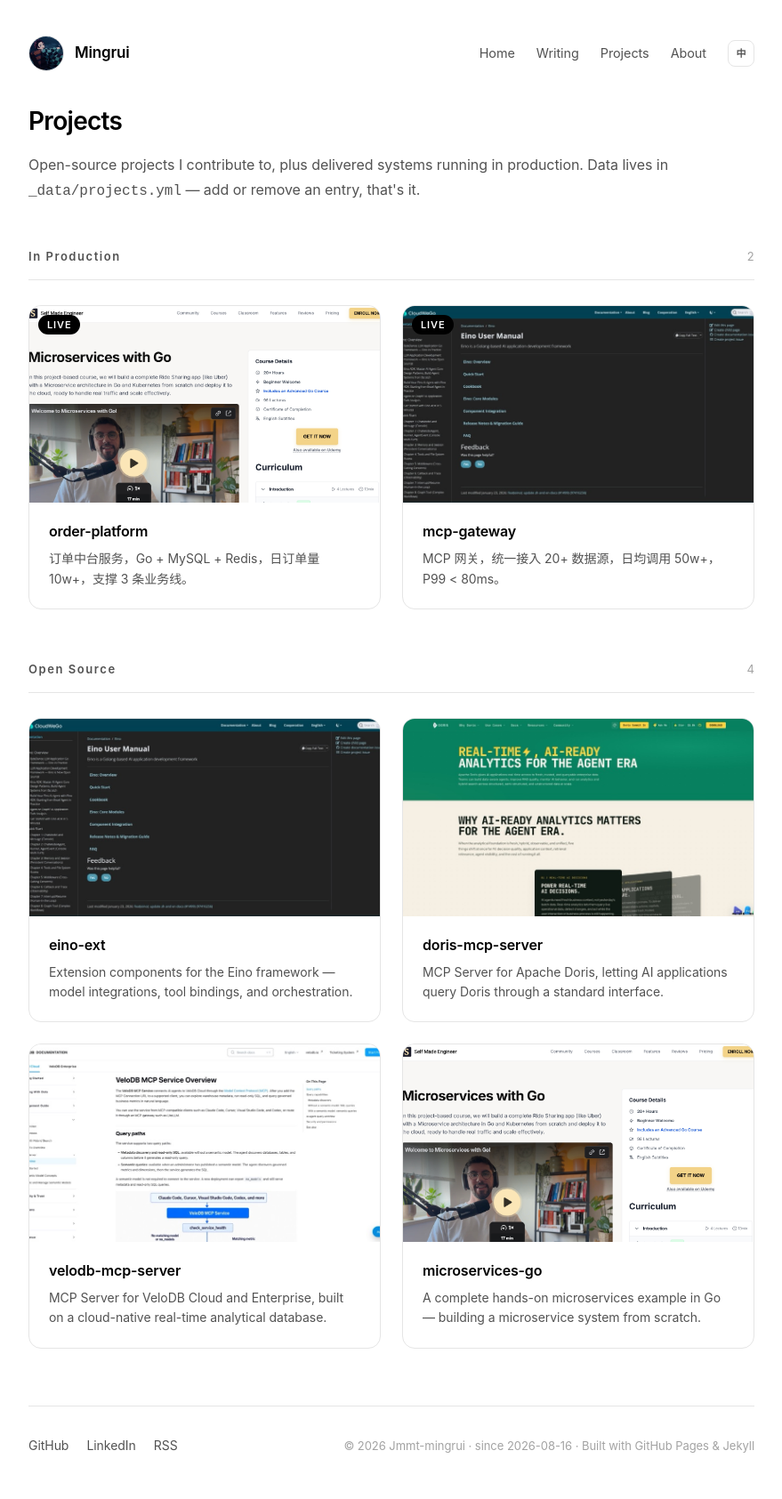
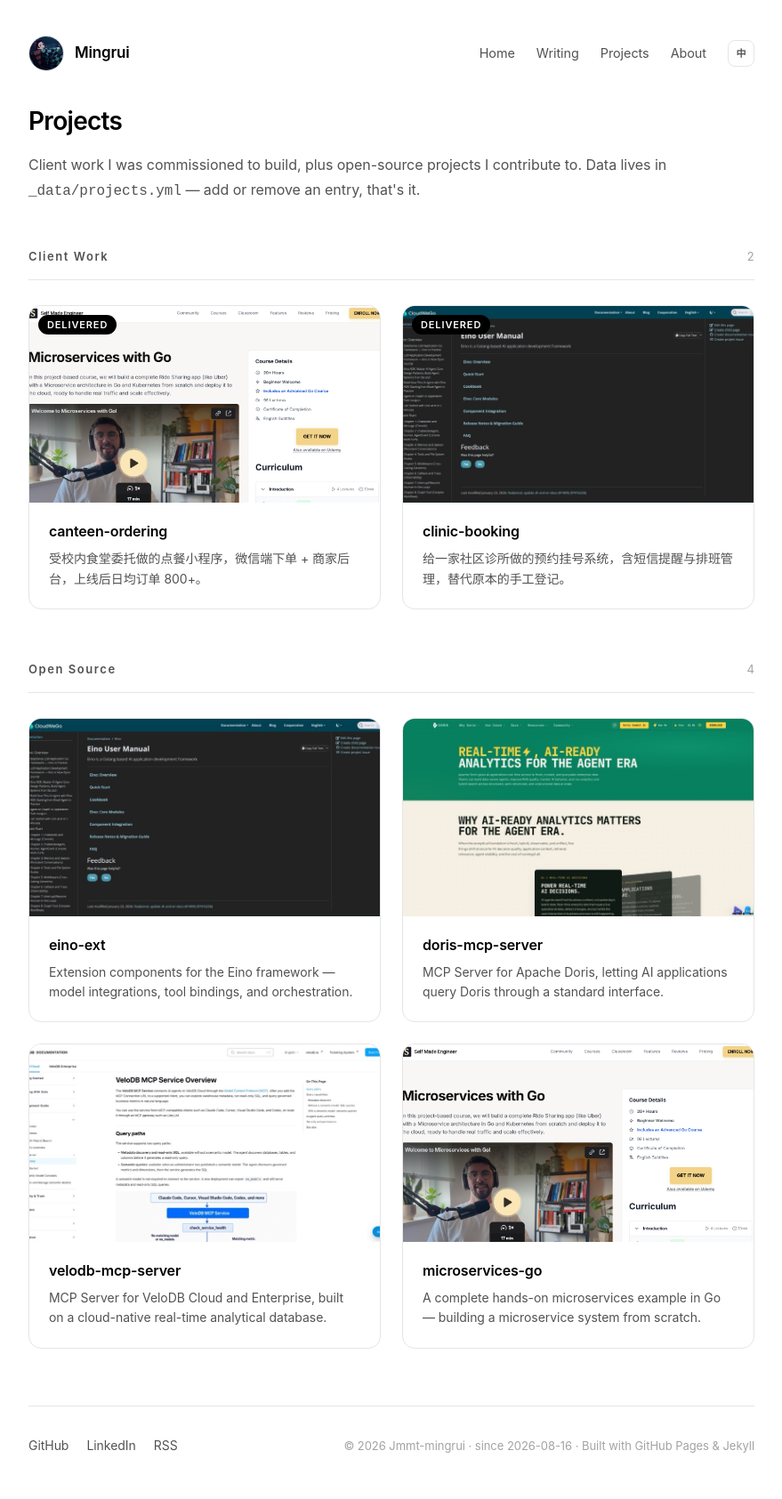
Before and after one commit to Jmmt-mingrui/Jmmt-mingrui.github.io, a Jekyll site: the page built from projects.md, in a window 1280 px wide. Shown: the whole page at 89% size, without its empty margins (200-1079 px from the left). Built offline with Jekyll 4.4.1, drawn with Linux system fonts in a browser that asks for light colours.

Commit message:
refactor: production -> client 类型，交付项目 / Client Work 区块 + DELIVERED 角标，支持无公开链接

```diff
--- a/_data/projects.yml
+++ b/_data/projects.yml
@@ -1,30 +1,30 @@
-# 加项目就在这个文件里加一条，四个字段：
+# 加项目就在这个文件里加一条：
+#
 #   name        项目名（英文小写 + 短横线）
-#   description 一句话：它是干什么的、解决什么问题
-#   url         项目链接（开源填 GitHub，生产项目填能访问的地址）
+#   description 一句话：给谁做的、做了什么、带来什么效果
+#   url         链接（有 demo / 官网就填；客户私有项目不方便公开，这行可以直接删掉）
 #   image       封面图，放在 assets/images/projects/ 下，路径以 /assets/ 开头
-#   type        写 production = 已交付 / 正在生产环境跑的项目；
+#   type        写 client = 别人找我做的（外包 / 委托开发 / 接单）；
 #               不写这一行 = 开源项目
 #
-# 生产项目模板（复制这段，去掉 # 号，换成你自己的内容）：
-# - name: order-platform
-#   description: 订单平台，日订单量 10w+，Go + MySQL + Redis。
+# 交付项目模板（复制这段，去掉 # 号，换成你自己的内容）：
+# - name: canteen-ordering
+#   description: 受校内食堂委托做的点餐小程序，微信端下单 + 商家后台，上线后日均订单 800+。
 #   url: https://example.com
-#   image: /assets/images/projects/order-platform.jpg
-#   type: production
+#   image: /assets/images/projects/canteen-ordering.jpg
+#   type: client
 
 # ↓↓↓ 示例（先看效果用，等你给真实信息就替换掉）↓↓↓
-- name: order-platform
-  description: 订单中台服务，Go + MySQL + Redis，日订单量 10w+，支撑 3 条业务线。
-  url: https://github.com/Jmmt-mingrui/microservices-go-Start
+- name: canteen-ordering
+  description: 受校内食堂委托做的点餐小程序，微信端下单 + 商家后台，上线后日均订单 800+。
   image: /assets/images/projects/microservices-go-start.jpg
-  type: production
+  type: client
 
-- name: mcp-gateway
-  description: MCP 网关，统一接入 20+ 数据源，日均调用 50w+，P99 < 80ms。
+- name: clinic-booking
+  description: 给一家社区诊所做的预约挂号系统，含短信提醒与排班管理，替代原本的手工登记。
   url: https://github.com/Jmmt-mingrui/microservices-go-Start
   image: /assets/images/projects/eino-ext.jpg
-  type: production
+  type: client
 # ↑↑↑ 示例结束 ↑↑↑
 
 - name: eino-ext
--- /dev/null
+++ b/_includes/project-card.html
@@ -0,0 +1,8 @@
+{% if project.url %}<a class="project-card" href="{{ project.url }}" target="_blank" rel="noopener">{% else %}<div class="project-card">{% endif %}
+  {% if project.type == "client" %}<span class="project-badge"><span class="zh-only">已交付</span><span class="en-only">DELIVERED</span></span>{% endif %}
+  <img src="{{ project.image | relative_url }}" alt="{{ project.name }}" loading="lazy">
+  <div class="project-card-body">
+    <h3>{{ project.name }}</h3>
+    <p>{{ project.description }}</p>
+  </div>
+{% if project.url %}</a>{% else %}</div>{% endif %}
--- a/projects.md
+++ b/projects.md
@@ -6,29 +6,22 @@ title_en: Projects
 
 <h1 class="page-title"><span class="zh-only">项目</span><span class="en-only">Projects</span></h1>
 <p class="page-lede">
-  <span class="zh-only">参与过或维护中的开源项目，以及交付上线、正在生产环境跑的项目。项目数据写在 <code>_data/projects.yml</code>，增删一条就够。</span>
-  <span class="en-only">Open-source projects I contribute to, plus delivered systems running in production. Data lives in <code>_data/projects.yml</code> — add or remove an entry, that's it.</span>
+  <span class="zh-only">别人找我做的项目，以及参与或维护过的开源项目。项目数据写在 <code>_data/projects.yml</code>，增删一条就够。</span>
+  <span class="en-only">Client work I was commissioned to build, plus open-source projects I contribute to. Data lives in <code>_data/projects.yml</code> — add or remove an entry, that's it.</span>
 </p>
 
-{% assign production = site.data.projects | where: "type", "production" %}
-{% assign opensource = site.data.projects | where_exp: "p", "p.type != 'production'" %}
+{% assign clientwork = site.data.projects | where: "type", "client" %}
+{% assign opensource = site.data.projects | where_exp: "p", "p.type != 'client'" %}
 
-{% if production.size > 0 %}
+{% if clientwork.size > 0 %}
 <div class="home-section">
   <div class="section-head">
-    <h2><span class="zh-only">生产项目</span><span class="en-only">In Production</span></h2>
-    <span class="section-count">{{ production.size }}</span>
+    <h2><span class="zh-only">交付项目</span><span class="en-only">Client Work</span></h2>
+    <span class="section-count">{{ clientwork.size }}</span>
   </div>
   <div class="project-grid">
-    {% for project in production %}
-    <a class="project-card" href="{{ project.url }}" target="_blank" rel="noopener">
-      <span class="project-badge"><span class="zh-only">生产</span><span class="en-only">LIVE</span></span>
-      <img src="{{ project.image | relative_url }}" alt="{{ project.name }}" loading="lazy">
-      <div class="project-card-body">
-        <h3>{{ project.name }}</h3>
-        <p>{{ project.description }}</p>
-      </div>
-    </a>
+    {% for project in clientwork %}
+      {% include project-card.html project=project %}
     {% endfor %}
   </div>
 </div>
@@ -41,13 +34,7 @@ title_en: Projects
   </div>
   <div class="project-grid">
     {% for project in opensource %}
-    <a class="project-card" href="{{ project.url }}" target="_blank" rel="noopener">
-      <img src="{{ project.image | relative_url }}" alt="{{ project.name }}" loading="lazy">
-      <div class="project-card-body">
-        <h3>{{ project.name }}</h3>
-        <p>{{ project.description }}</p>
-      </div>
-    </a>
+      {% include project-card.html project=project %}
     {% endfor %}
   </div>
 </div>
```
Also changed, not shown: index.md (+7 -9 lines).
